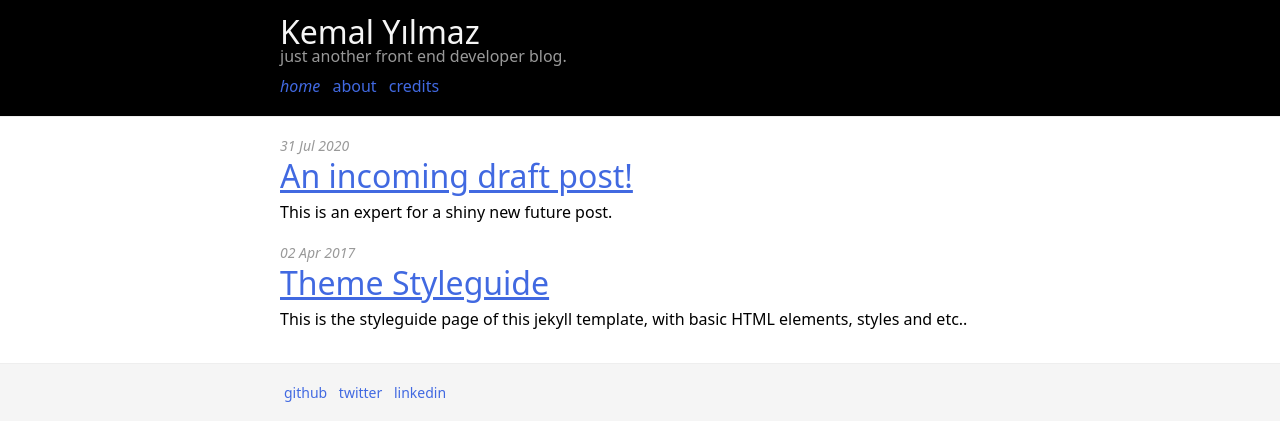
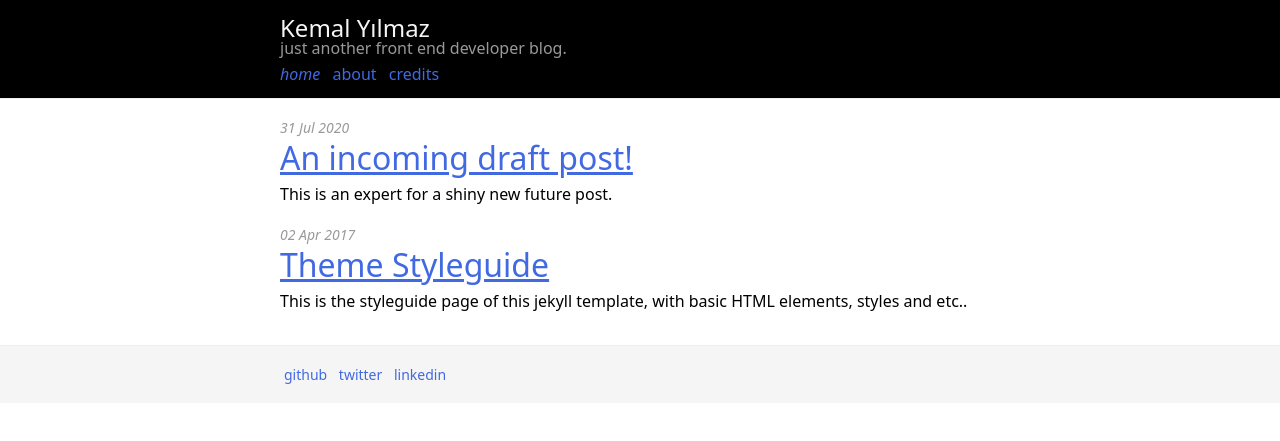
Before and after one commit to xkema/xkema.github.io, a Jekyll site: the page built from _pages/index.md, in a window 1280 px wide. Shown: the top 441 px of the page. Built offline with Jekyll 4.4.1, drawn with Linux system fonts in a browser that asks for light colours.

Commit message:
Added a burger menu and updated related styles
- Created toggle script for menu toggling
- Decreased size of site name

```diff
--- a/_includes/navigation.html
+++ b/_includes/navigation.html
@@ -1,4 +1,5 @@
 <nav class="site-nav">
+  <div class="nav-start">
     <div class="nav-name">
       <h1>
         <a href="/" title="Kemal Yılmaz">Kemal Yılmaz</a>
@@ -12,7 +13,11 @@
       </a>
       {% endfor %}
     </div>
-  <div class="nav-toggle">
-    <button>menu</button>
+  </div>
+  <div class="nav-end">
+    <button class="nav-toggle">
+      <svg xmlns="http://www.w3.org/2000/svg" class="burger" viewBox="0 0 16 16" width="16" height="16" fill="currentColor"><path fill-rule="evenodd" d="M1 2.75A.75.75 0 011.75 2h12.5a.75.75 0 110 1.5H1.75A.75.75 0 011 2.75zm0 5A.75.75 0 011.75 7h12.5a.75.75 0 110 1.5H1.75A.75.75 0 011 7.75zM1.75 12a.75.75 0 100 1.5h12.5a.75.75 0 100-1.5H1.75z"></path></svg>
+      <svg xmlns="http://www.w3.org/2000/svg" class="close" viewBox="0 0 16 16" width="16" height="16" fill="currentColor"><path fill-rule="evenodd" d="M3.72 3.72a.75.75 0 011.06 0L8 6.94l3.22-3.22a.75.75 0 111.06 1.06L9.06 8l3.22 3.22a.75.75 0 11-1.06 1.06L8 9.06l-3.22 3.22a.75.75 0 01-1.06-1.06L6.94 8 3.72 4.78a.75.75 0 010-1.06z"></path></svg>
+    </button>
   </div>
 </nav>
--- a/_layouts/default.html
+++ b/_layouts/default.html
@@ -9,6 +9,7 @@
     <title>{{ site.title  | default: 'xkema.github.io'  }}</title>
     <link rel="shortcut icon" href="{{ '/assets/img/favicon-64.png' | relative_url }}">
     <link rel="stylesheet" href="{{ '/assets/css/styles.css' | relative_url }}">
+    <script src="{{ '/assets/js/main.js' | relative_url }}"></script>
   </head>
   <body class="{{ page.layout }}">
     {% include header.html %}
--- a/_sass/base.scss
+++ b/_sass/base.scss
@@ -125,7 +125,8 @@
 }
 
  @media (max-width: 768px) {
-  .post-content {
+  .post-content,
+  .post-excerpt {
     font-size: 1.125rem;
   }
 }
--- a/_sass/theme.scss
+++ b/_sass/theme.scss
@@ -26,12 +26,15 @@
 
 .site-nav {
   display: flex;
-  flex-direction: column;
+  flex-direction: row;
+  line-height: 1;
+  justify-content: space-between;
   .nav-name {
     h1 {
       margin: 0;
       line-height: 1;
       font-weight: 300;
+      font-size: 1.5em;
       a {
         color: var(--color-almost-white);
         text-decoration: none;
@@ -41,17 +44,18 @@
       }
     }
     .tagline {
-      margin: 0 0 .5rem;
+      margin: 0;
       color: var(--color-light-gray);
       line-height: 1;
+      font-weight: 300;
     }
   }
-
   .nav-main {
     margin-left: -.25rem;
-    display: unset !important;
+    margin-top: .625rem;
+    display: block;
     .nav-link {
-      padding: .125rem .25rem;
+      padding: 0 .25rem;
       display: inline-block;
       text-decoration: none;
       &.current {
@@ -59,9 +63,27 @@
       }
     }
   }
-
   .nav-toggle {
-    display: none !important;
+    display: none;
+  }
+  button {
+    &.nav-toggle {
+      -webkit-appearance: none;
+      color: var(--color-light-gray);
+      font-family: var(--font-stack-monospace);
+      font-size: 87.5%;
+      background-color: transparent;
+      border: none;
+      padding: .5rem .5rem;
+      margin: 3px 0 0;
+      line-height: 1;
+      &:focus {
+        outline: solid 1px rgba(218, 165, 32, .25);
+      }
+      svg {
+        display: block;
+      }
+    }
   }
 }
 
@@ -148,17 +170,27 @@
 
 @media (max-width: 768px) {
   .site-nav {
-    flex-direction: row;
-    justify-content: space-between;
-    align-items: center;
-    .nav-name {
-
-    }
     .nav-main {
-      display: none !important;
+      display: none;
     }
     .nav-toggle {
-      display: unset !important;
+      display: block;
+      .close {
+        display: none;
+      }
+    }
+    &.expanded {
+      .nav-main {
+        display: block;
+      }
+      .nav-toggle {
+        .burger {
+          display: none;
+        }
+        .close {
+          display: block;
+        }
+      }
     }
   }
 
--- /dev/null
+++ b/assets/js/main.js
@@ -0,0 +1,18 @@
+document.addEventListener('DOMContentLoaded', () => {
+  const toggler = document.querySelector('button.nav-toggle');
+  const navigation = document.querySelector('.site-nav');
+  if(null !== toggler) {
+    toggler.addEventListener('click', (event) => {
+      event.preventDefault();
+      event.stopPropagation();
+      if(null !== navigation) {
+        navigation.classList.contains('expanded') ? navigation.classList.remove('expanded') : navigation.classList.add('expanded');
+      }
+    });
+  }
+  // document.addEventListener('click', (event) => {
+  //   if(null !== navigation && navigation.classList.contains('expanded')) {
+  //     navigation.classList.remove('expanded');
+  //   }
+  // });
+});
```
Lines whose indentation alone changed are shown as unchanged.
